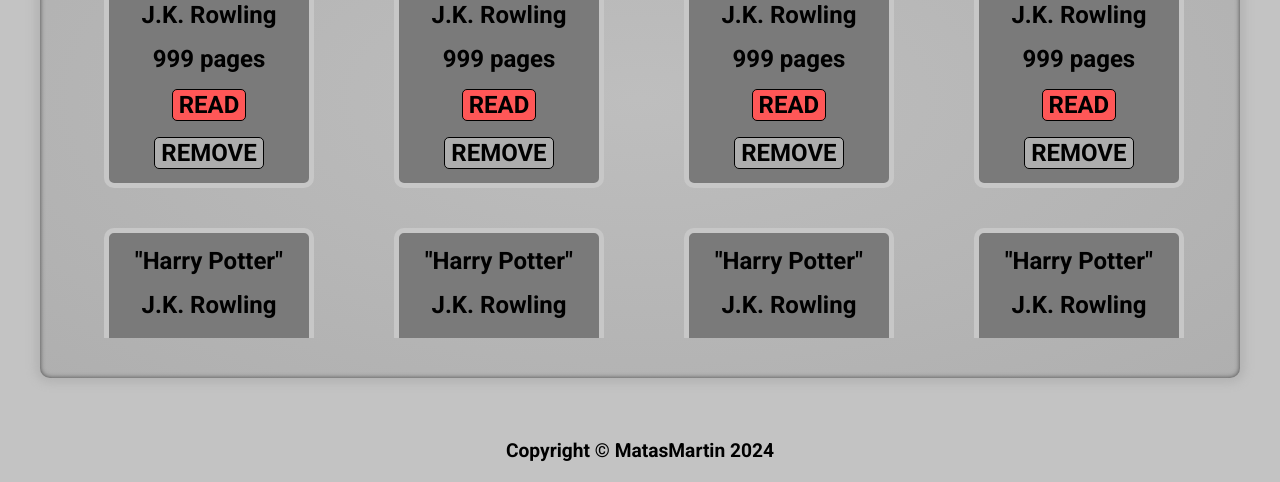
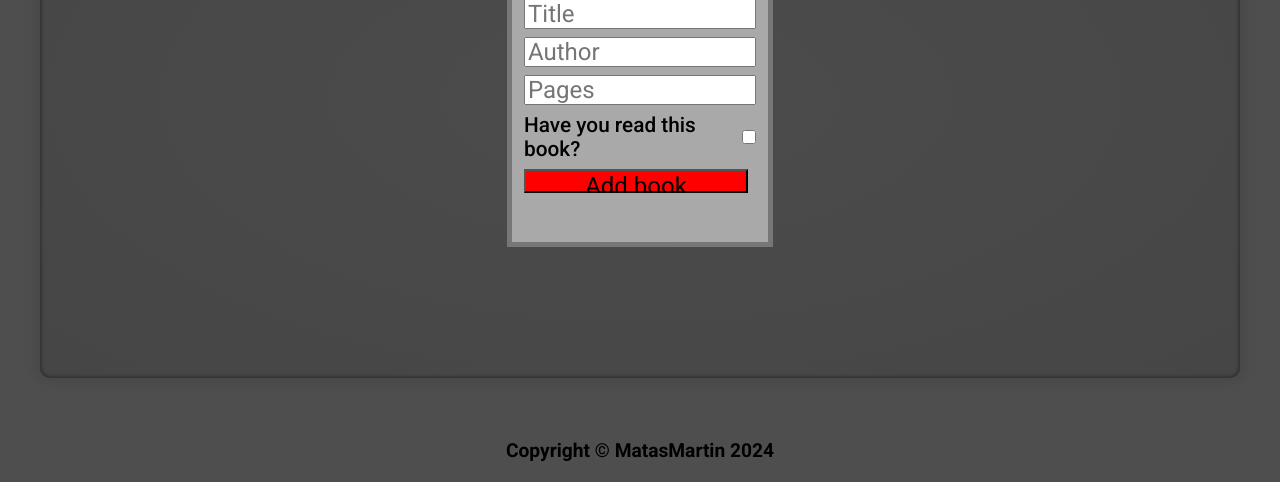
Before and after one commit to MatasMartin/library, a plain HTML site: page index.html in a window 1280 px wide. Shown: the part 318-800 px from the top of the page. Drawn offline with Linux system fonts and the light colour scheme; a web font is replaced by a local one.

Commit message:
add create book screen

```diff
--- a/index.html
+++ b/index.html
@@ -9,6 +9,25 @@
     <title>Library</title>
 </head>
 <body>
+    <div class="black"></div>
+    <div class="bookScreen">
+        <p>Add new book</p>
+        <fieldset>
+            <input type="text" id="name" placeholder="Title">
+
+            <input type="text" id="author" placeholder="Author">
+
+            <input type="number" id="pages" placeholder="Pages">
+
+            <div class="youRead">
+                <label for="youRead">Have you read this book?</label>
+                <input type="checkbox" id="youRead" >
+            </div>
+
+
+            <input type="submit" value="Add book" class="submit">
+        </fieldset>
+    </div>
     <div class="container">
         <div class="top">
             <svg xmlns="http://www.w3.org/2000/svg" viewBox="0 0 24 24"><title>book</title><path d="M18,22A2,2 0 0,0 20,20V4C20,2.89 19.1,2 18,2H12V9L9.5,7.5L7,9V2H6A2,2 0 0,0 4,4V20A2,2 0 0,0 6,22H18Z" /></svg>
--- a/javascript.js
+++ b/javascript.js
@@ -2,8 +2,9 @@ document.addEventListener("DOMContentLoaded", (event) => {
 
     const books = document.getElementById("books");
     let isRead = false;
+    let numOfBooks = 0;
 
-    for(let i=0; i<20; i++) {
+    for(let i=0; i<numOfBooks; i++) {
         const book = document.createElement("div");
         book.className = "book";
         books.appendChild(book);
@@ -40,6 +41,12 @@ document.addEventListener("DOMContentLoaded", (event) => {
 
     }
 
+    const addBook = document.getElementsByClassName("add");
+
+    addBook.addEventListener("click", function() {
+
+    });
+
 
 
   });
--- a/styles.css
+++ b/styles.css
@@ -42,6 +42,74 @@ svg {
 
 .top h1 {
     font-weight: 1000;
+}
+
+.black {
+    position: absolute;
+    height: 100%;
+    width: 100%;
+    background-color: black;
+    opacity: 0.6;
+    z-index: 15;
+}
+
+.bookScreen {
+
+    position: absolute;
+    top: 50%;
+    left: 50%;
+    transform: translate(-50%, -50%);
+
+    height: 30vh;
+    width: 30vh;
+    z-index: 10;
+    display: flex;
+    flex-direction: column;
+    align-items: center;
+    justify-content: flex-start;
+    border: 5px solid #777;
+    padding: 5vh 1vh;
+    font-size: 1.2rem;
+    gap: 1vh;
+    z-index: 20;
+    background-color: #a9a9a9;
+}
+
+.bookScreen fieldset {
+    border: none;
+    display: flex;
+    flex-direction: column;
+    gap: 1vh;
+}
+
+.bookScreen input {
+    height: 3vh;
+    width: 28vh;
+    font-size: 1.5rem;
+}
+
+.youRead {
+    display: flex;
+    gap: 2vh;
+    align-items: center;
+    justify-content: center;
+    font-size: 1.3rem;
+    font-weight: 500;
+}
+
+.youRead input {
+    height: 2vh;
+    width: 2vh;
+}
+
+.submit {
+    background-color: red;
+}
+
+.bookScreen p {
+    font-size: 2rem;
+    font-weight: bold;
+    margin-top: -2vh;
 }
 
 /* /////////////////////////////////////////// */
```
